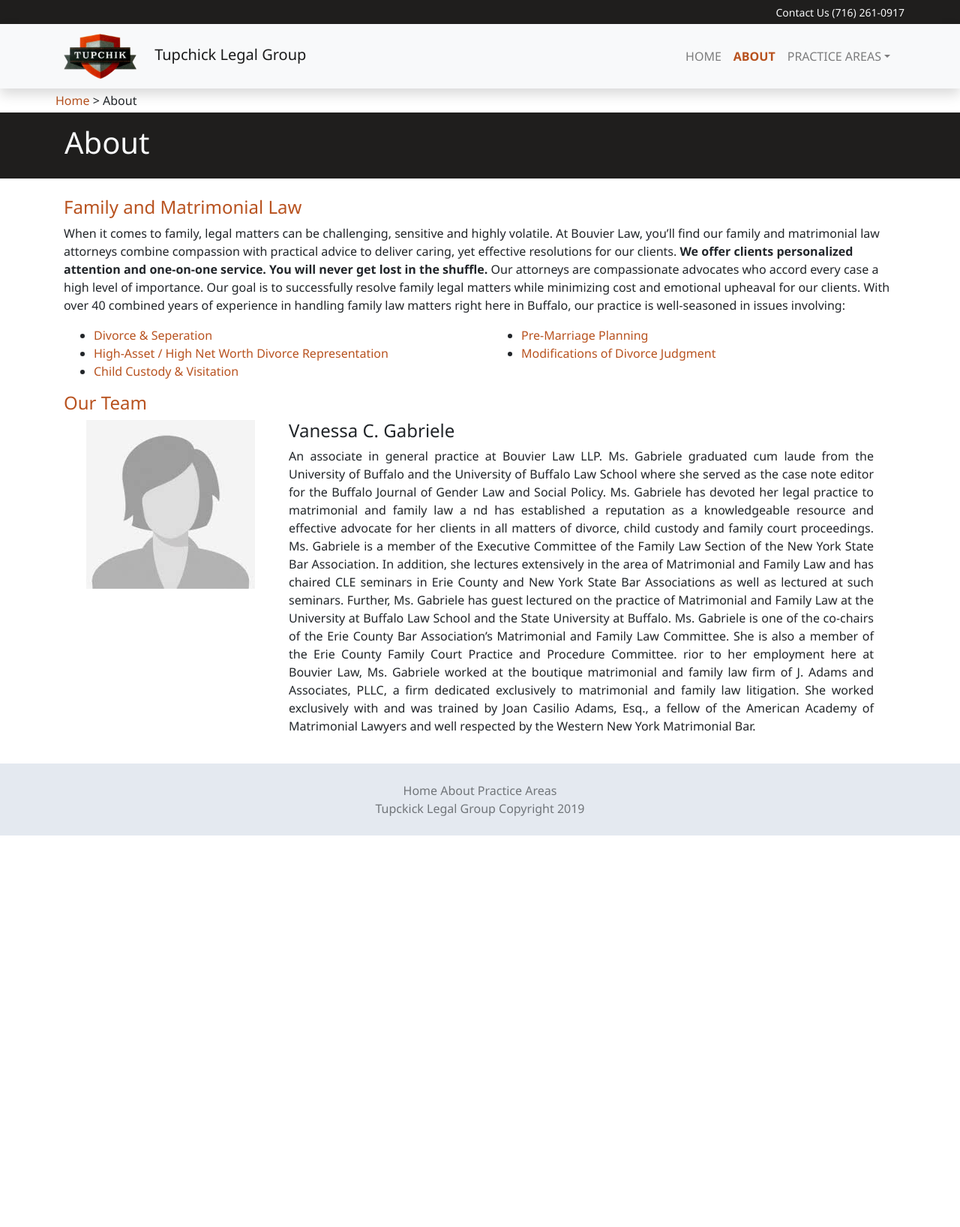
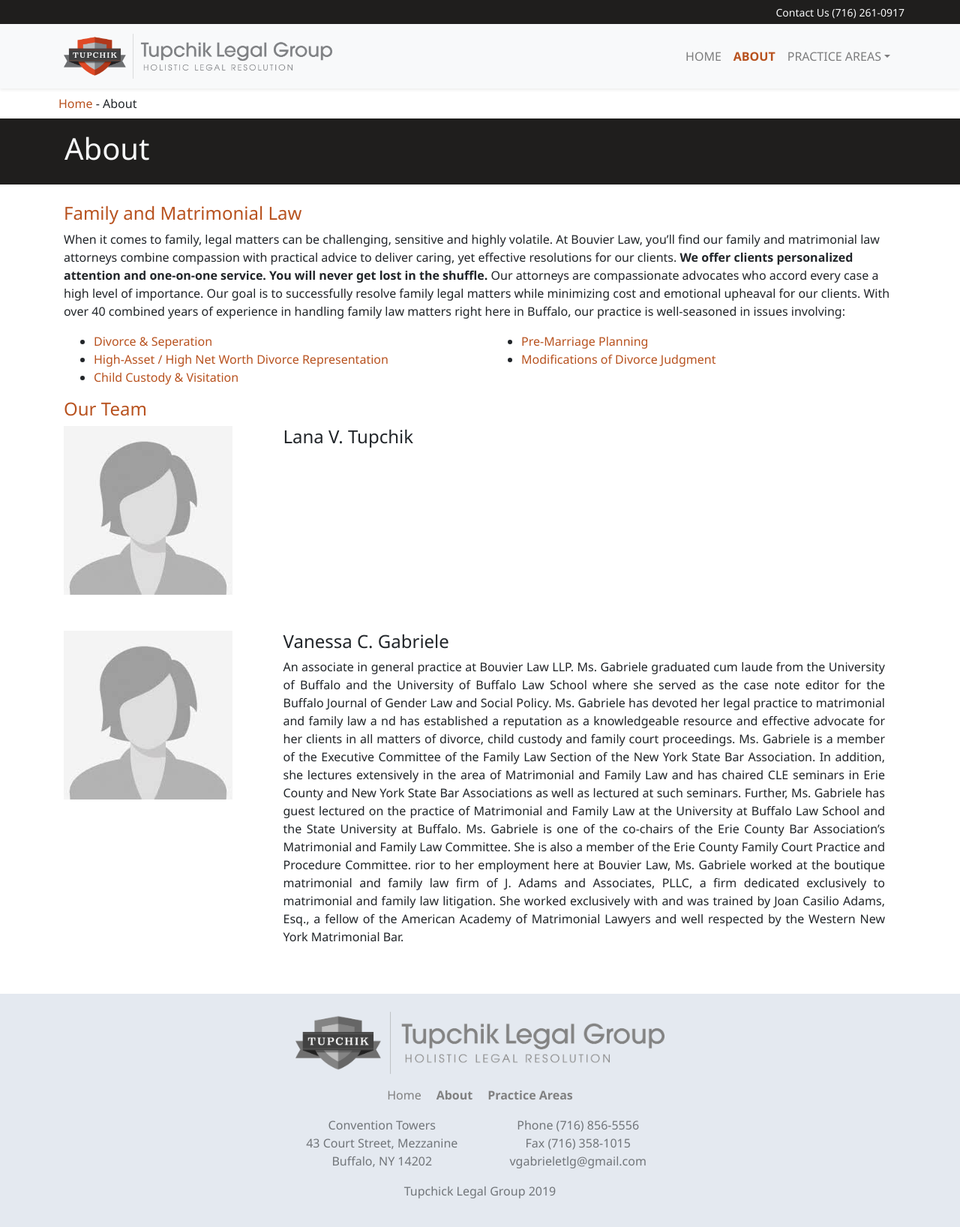
Before and after one commit to tupchiklegal/tupchiklegal, a Vue app: page /#/about in a window 1280 px wide. Shown: the top 1636 px of the page at 75% size. Before the commit the page ends 1114 px from the top, so only its background shows below. Built offline with nearby package versions, Linux system fonts and the light colour scheme.

Commit message:
Clean up

```diff
--- a/src/App.vue
+++ b/src/App.vue
@@ -7,12 +7,12 @@
       </b-container>
     </div>
 
-    <b-navbar toggleable="lg" type="light" variant="light" class="shadow">
+    <b-navbar toggleable="lg" type="light" variant="light" class="shadow-sm">
       <b-container>
         <b-navbar-brand href="#">
-          <img src="./assets/logo_1.png" height="60" alt="logo" class="mr-4">
-
-          <span>Tupchick Legal Group</span>
+          <router-link to="/">
+            <img src="./assets/logo_text.png" height="60" alt="logo" class="mr-4">
+          </router-link>
         </b-navbar-brand>
 
         <b-navbar-toggle target="nav-collapse"></b-navbar-toggle>
@@ -65,26 +65,53 @@
         </transition>
       </div>
 
-    <footer class="p-4">
-      <div>
-        Home About Practice Areas
+    <footer class="p-4 d-flex justify-content-center align-items-center mt-5" style="min-height: 300px;">
+
+      <div class="footer-container">
+        <div class="mb-3">
+          <img src="./assets/logo_text_gs.png" height="60" alt="logo_gs" class="img-fluid mr-4">
+        </div>
+        <div class="mb-3">
+          <router-link to="/"><span class="bottom-link">Home</span></router-link>
+          <router-link to="/about"><span class="bottom-link">About</span></router-link>
+          <router-link to="/about"><span class="bottom-link">Practice Areas</span></router-link>
+        </div>
+        <ContactInfo class="mb-3"></ContactInfo>
+        <div class="mb-3">Tupchick Legal Group 2019</div>
       </div>
-      <div>Tupckick Legal Group Copyright 2019</div>
+
     </footer>
 
   </div>
 </template>
 
 <script>
+import ContactInfo from './components/contact/ContactInfo.vue';
 
 
 export default {
   name: 'app',
   components: {
+    ContactInfo
   }
 }
 </script>
 
 <style>
 @import 'https://cdnjs.cloudflare.com/ajax/libs/animate.css/3.7.2/animate.css';
+
+.bottom-link {
+  color: grey;
+  margin: 10px;
+}
+
+.footer-container {
+  width: 40%
+}
+@media only screen and (max-width: 768px) {
+  .footer-container {
+    width: 95%
+  }
+}
+
 </style>
--- a/src/components/About.vue
+++ b/src/components/About.vue
@@ -1,7 +1,7 @@
 <template>
 <div>
-  <div class="container p-1">
-    <router-link to="/" >	Home </router-link> &gt; About
+  <div class="container p-2">
+    <router-link to="/" >	Home </router-link> - About
   </div>
   <div class="container-fuid bg-dark">
     <div class="container p-3">
@@ -61,6 +61,7 @@
     <h4 class="text-primary">Our Team</h4>
 
     <div class="container">
+      <person name='Lana V. Tupchik' picture='empty_profile.jpeg'></person>
       <person name='Vanessa C. Gabriele' picture='empty_profile.jpeg'>
         An associate in general practice at Bouvier Law LLP.
         Ms. Gabriele graduated cum laude from the University of Buffalo and the
@@ -85,9 +86,6 @@
         She worked exclusively with and was trained by Joan Casilio Adams, Esq.,
         a fellow of the American Academy of Matrimonial Lawyers and well respected by the Western New York Matrimonial Bar.
       </person>
-      <!-- <person name='Shane Griffin' picture='empty_profile.jpeg'></person>
-      <person name='Shane Griffin' picture='empty_profile.jpeg'></person>
-      <person name='Shane Griffin' picture='empty_profile.jpeg'></person> -->
     </div>
 
   </div>
--- a/src/components/Home.vue
+++ b/src/components/Home.vue
@@ -13,7 +13,7 @@
 
         <div id="gallery-image-footer"></div>
 
-        <h1 id="h1-quote" class="text-light font-weight-bold display-3 mt-5">
+        <h1 id="h1-quote" class="text-light font-weight-bold display-4 mt-5">
           HOLISTIC LEGAL RESOLUTION
         </h1>
 
@@ -22,7 +22,10 @@
         <div class="row mt-5">
           <div class="col-sm-3"></div>
           <div class="col-sm-6">
-            <button v-on:click="showContact" class="btn btn-primary shadow-lg pt-3 pb-3 pl-5 pr-5"><h4>Contact Us</h4></button>
+            <button v-on:click="showContact" class="btn btn-primary shadow-lg pt-3 pb-3 pl-5 pr-5 m-1"><h4>Contact Us</h4></button>
+            <router-link to="about">
+              <button class="btn btn-secondary pt-3 pb-3 pl-5 pr-5 m-1"><h4>Learn More</h4></button>
+            </router-link>
           </div>
           <div class="col-sm-3"></div>
         </div>
@@ -45,7 +48,7 @@
   </div>
 
 
-  <div class="text-center quote-container">
+  <div class="text-center quote-container mt-2 pt-5">
     <quote></quote>
     <quote></quote>
     <quote></quote>
@@ -108,7 +111,7 @@
 <style lang="scss">
 
 #gallery-content {
-  // background: linear-gradient(180deg, rgba(black, .3) 0%, rgba(black, .8));
+  background: linear-gradient(180deg, rgba(black, .3) 0%, rgba(black, .8));
 }
 
 #gallery-image-1 { z-index: -2; }
--- a/src/components/person.vue
+++ b/src/components/person.vue
@@ -1,7 +1,7 @@
 <template>
-  <div class="container person">
+  <div class="container person p-0 mb-5">
     <div class="row">
-      <div class="col-sm-3">
+      <div class="col-sm-3 p-0">
             <img v-bind:src="require(`./../assets/${picture}`)" alt="">
       </div>
       <div class="col-sm-9">
--- a/src/components/practices/PracticeHead.vue
+++ b/src/components/practices/PracticeHead.vue
@@ -1,9 +1,9 @@
 <template>
 <div>
-  <div class="container p-2">
-    <router-link to="/" >	Home </router-link> &gt;
+  <div class="container p-2 bg-light">
+    <router-link to="/" >	Home </router-link> -
     <router-link to="/about" >	About </router-link>
-    <span> &gt; {{ title }}</span>
+    <span> - {{ title }}</span>
   </div>
   <div class="container-fuid bg-dark">
     <div class="container p-3">
--- a/src/components/quote.vue
+++ b/src/components/quote.vue
@@ -1,6 +1,10 @@
 <template>
   <p class="quote shadow m-3 p-4 text-center">
-    "Did a very good job." <br>	- Client
+    <span class="text-primary">
+     &#9733; &#9733; &#9733; &#9733; &#9733; <br>
+    </span>
+
+    "Award, accolade, review" <br>	- Client
   </p>
 </template>
 
--- a/src/css/style.scss
+++ b/src/css/style.scss
@@ -5,6 +5,8 @@
 );
 
 $primary: #b8521f;
+
+$secondary: #0089b3;
 
 @import 'node_modules/bootstrap/scss/bootstrap';
 @import 'node_modules/bootstrap-vue/src/index.scss';
```
Also changed, not shown: src/components/contact/ContactInfo.vue (+0 -16 lines), src/assets/logo_text.png (added), src/assets/logo_text_gs.png (added).
